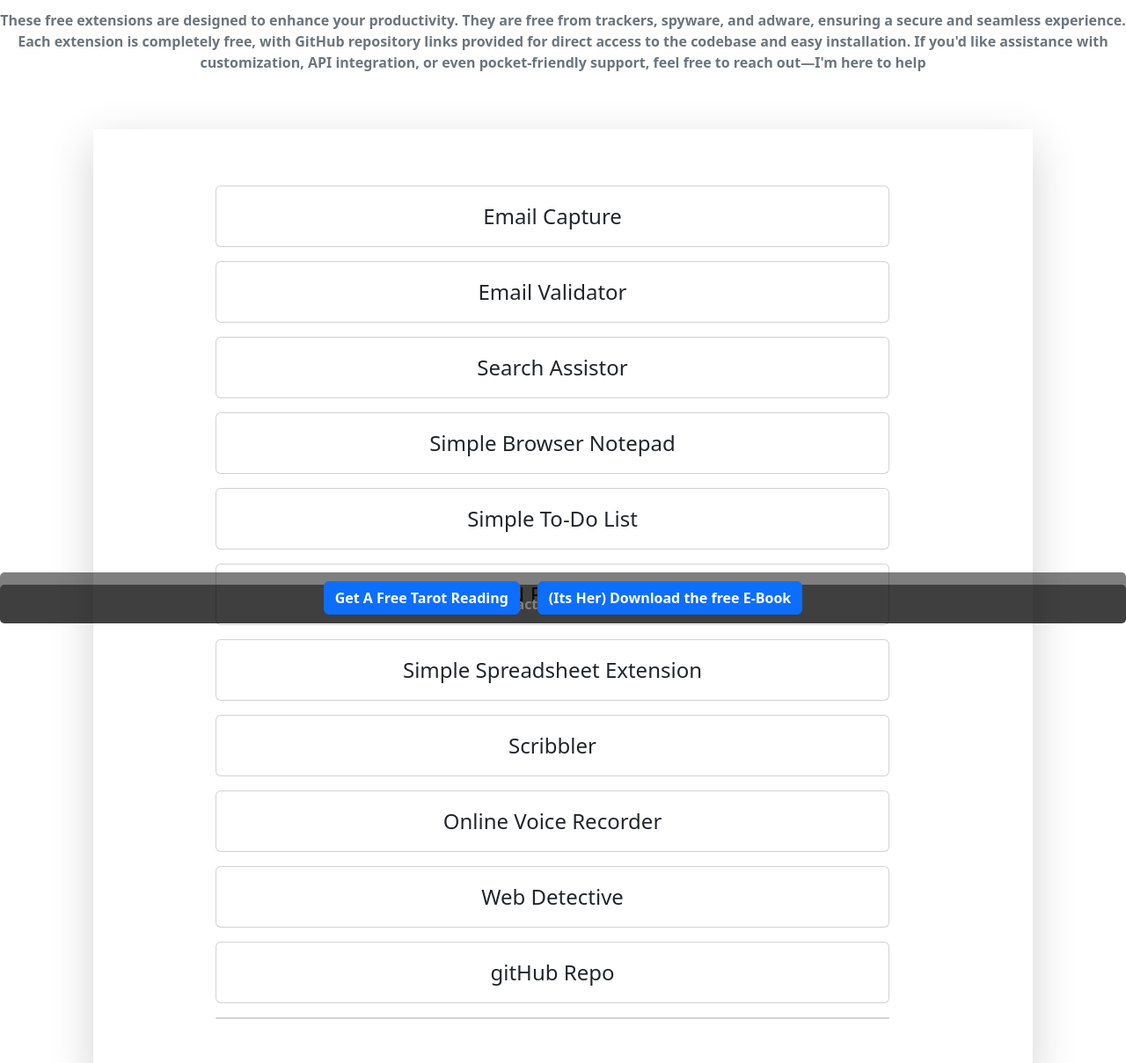
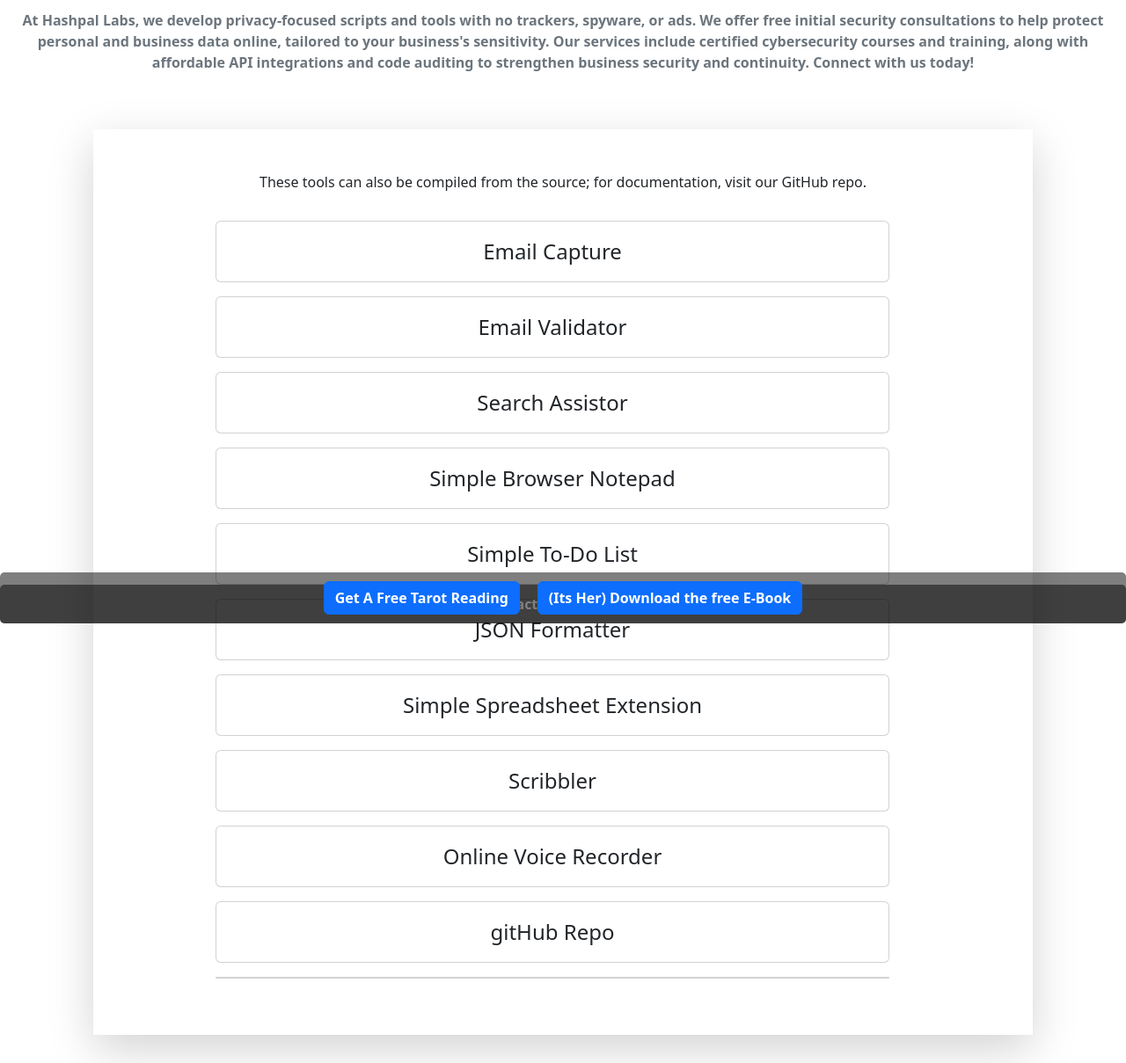
Before and after one commit to arunwebber/arunsyoga-website, a plain HTML site: page extentions.html in a window 1280 px wide. Shown: the part 91-1300 px from the top of the page at 88% size. Drawn offline with nearby package versions, Linux system fonts and the light colour scheme.

Commit message:
Changing the writeup

```diff
--- a/extentions.html
+++ b/extentions.html
@@ -46,12 +46,10 @@
   </head>
   <body>
         <h2 class="text-center text-primary fw-bold mt-5 text-primary"><a href="../index.html"/>Home</a></h2>
-        <p class="my-3 text-center text-secondary fw-bold">These free extensions are designed to enhance your productivity. They are free from trackers, spyware, and adware, ensuring a secure and seamless experience. Each extension is completely free, with GitHub repository links provided for direct access to the codebase and easy installation.
-If you'd like assistance with customization, API integration, or even pocket-friendly support, feel free to reach out—I'm here to help</p>
-    <div class="container p-5">
+        <p class="my-3 text-center text-secondary fw-bold">
+          At Hashpal Labs, we develop privacy-focused scripts and tools with no trackers, spyware, or ads. We offer free initial security consultations to help protect personal and business data online, tailored to your business's sensitivity. Our services include certified cybersecurity courses and training, along with affordable API integrations and code auditing to strengthen business security and continuity. Connect with us today!<div class="container p-5">
       <div class="row shadow-lg p-5">
-
-
+        <p align="center">These tools can also be compiled from the source; for documentation, visit our GitHub repo.</p>
         <div class="row justify-content-center">
           <div class="col-10 text-center">
         <div class="card my-3">
@@ -102,11 +100,6 @@
         </div>
         <div class="card my-3">
           <div class="card-body">
-            <a href="https://chromewebstore.google.com/detail/web-detective/dfgbbebnbclcfjabfhjelppmoibmjnec?authuser=0&hl=en" target="_blank" class="list-group-item list-group-item-action text-center fs-4">Web Detective</a>
-          </div>
-        </div>
-        <div class="card my-3">
-          <div class="card-body">
             <a href="https://github.com/arunwebber?tab=repositories" target="_blank" class="list-group-item list-group-item-action text-center fs-4">gitHub Repo</a>
           </div>
         </div>
```
